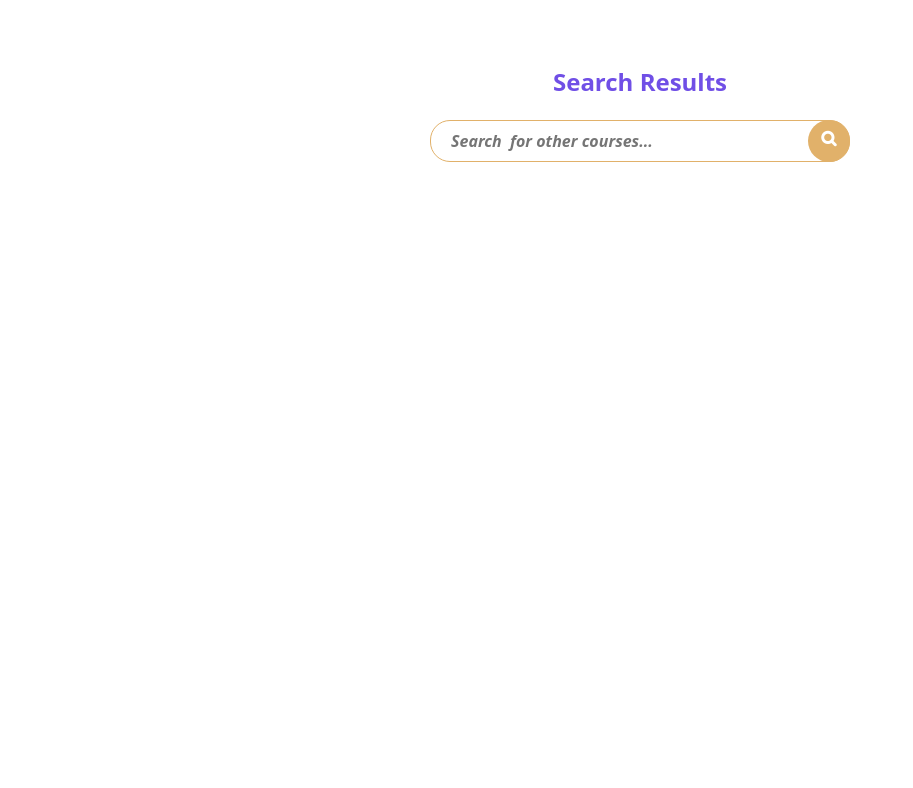
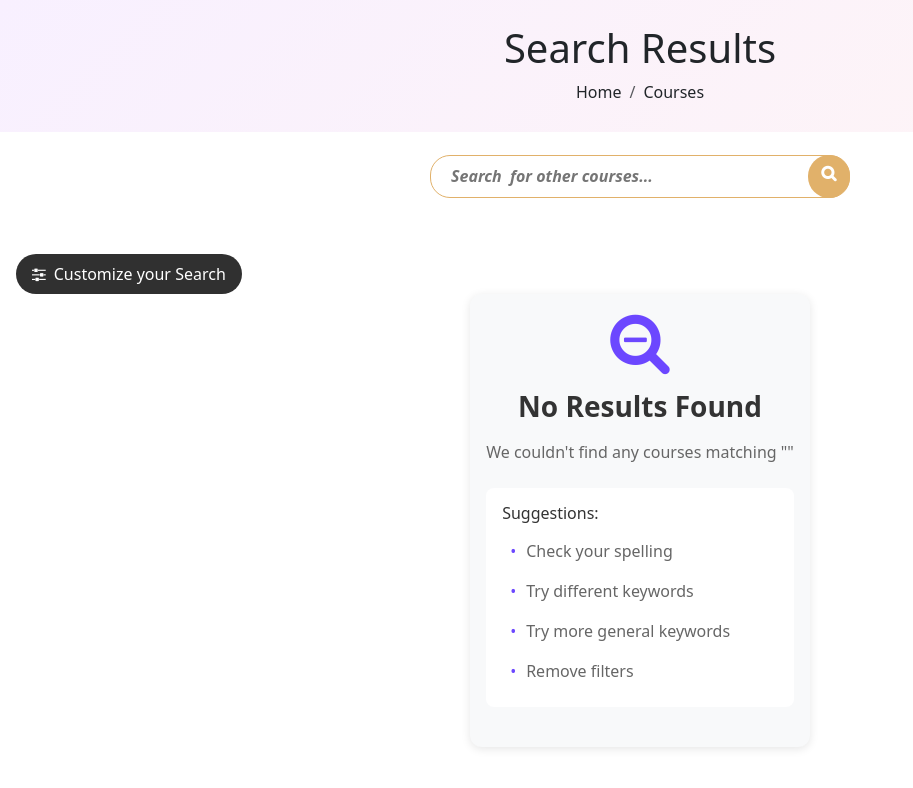
Before and after one commit to pujalakhe/CourseRecom-Frontend-, an Angular app: page /search in a window 1280 px wide. Shown: the top 788 px of the page, without its empty margins (0-913 px from the left). Built offline with nearby package versions, Linux system fonts and the light colour scheme.

Commit message:
search-page component

```diff
--- a/src/app/components/search-page/search-page.component.html
+++ b/src/app/components/search-page/search-page.component.html
@@ -1,9 +1,48 @@
-<div class="search-results text-center mt-5">
-  <h2 class="special-txt text-l">Search Results</h2>
-  <h4 *ngIf="searchedInput" class="special-text semi-bold-m">
-    You searched for: <span class="special-txt">{{ searchedInput }}</span>
-  </h4>
-</div>
+<app-header
+  [title]="'Search Results'"
+  [links]="['home', 'courses']"
+></app-header>
+<h4 *ngIf="searchedInput" class="special-text semi-bold-m text-center py-3">
+  You searched for: <span class="special-txt">{{ searchedInput }}</span>
+</h4>
+
 <app-search-bar
   [placeholderVal]="'Search  for other courses...'"
 ></app-search-bar>
+
+<div class="search-container px-3">
+  <div class="filter-button" (click)="openFilters()">
+    <i class="fa fa-sliders" aria-hidden="true"></i>
+    Customize your Search
+  </div>
+
+  <!-- Your search results here -->
+
+  <app-filter-modal (close)="onFilterClose()" #filterModal> </app-filter-modal>
+</div>
+<!-- No Results Found State -->
+<div>
+  <div class="no-results-container">
+    <div class="no-results-content">
+      <i class="fa fa-search-minus no-results-icon"></i>
+      <h3>No Results Found</h3>
+      <p>We couldn't find any courses matching "{{ searchedInput }}"</p>
+      <div class="suggestions">
+        <h4>Suggestions:</h4>
+        <ul>
+          <li>Check your spelling</li>
+          <li>Try different keywords</li>
+          <li>Try more general keywords</li>
+          <li>Remove filters</li>
+        </ul>
+      </div>
+    </div>
+  </div>
+
+  <!-- Search Results -->
+  <div>
+    <!-- Your existing search results content -->
+  </div>
+
+  <app-filter-modal (close)="onFilterClose()" #filterModal></app-filter-modal>
+</div>
--- a/src/app/components/search-page/search-page.component.scss
+++ b/src/app/components/search-page/search-page.component.scss
@@ -1,4 +1,112 @@
-.search-results {
-  padding: 20px;
-  padding-bottom: 0px;
+.filter-button {
+  display: inline-flex;
+  align-items: center;
+  gap: 8px;
+  padding: 8px 16px;
+  background-color: #303030;
+  color: white;
+  border-radius: 20px;
+  cursor: pointer;
 }
+
+.filter-button:hover {
+  background-color: #404040;
+}
+
+.no-results-container {
+  display: flex;
+  justify-content: center;
+  align-items: center;
+  min-height: 400px;
+}
+
+.no-results-content {
+  text-align: center;
+  max-width: 500px;
+  padding: 16px;
+  background-color: #f8f9fa;
+  border-radius: 12px;
+  box-shadow: 0 2px 10px rgba(0, 0, 0, 0.1);
+}
+
+.no-results-icon {
+  font-size: 64px; /* Converted 4rem to 64px */
+  color: #6c47ff;
+  margin-bottom: 16px; /* Converted 1rem to 16px */
+}
+
+.no-results-content h3 {
+  color: #333;
+  margin-bottom: 16px; /* Converted 1rem to 16px */
+  font-weight: 600;
+}
+
+.no-results-content p {
+  color: #666;
+  margin-bottom: 24px; /* Converted 1.5rem to 24px */
+}
+
+.suggestions {
+  text-align: left;
+  margin: 24px 0; /* Converted 1.5rem to 24px */
+  padding: 16px; /* Converted 1rem to 16px */
+  background-color: #fff;
+  border-radius: 8px;
+}
+
+.suggestions h4 {
+  color: #333;
+  font-size: 16px; /* Converted 1rem to 16px */
+  margin-bottom: 8px; /* Converted 0.5rem to 8px */
+}
+
+.suggestions ul {
+  list-style: none;
+  padding-left: 0;
+  margin: 0;
+}
+
+.suggestions li {
+  color: #666;
+  padding: 8px 0; /* Converted 0.5rem to 8px */
+  position: relative;
+  padding-left: 24px; /* Converted 1.5rem to 24px */
+
+  &:before {
+    content: "•";
+    color: #6c47ff;
+    position: absolute;
+    left: 8px; /* Converted 0.5rem to 8px */
+  }
+}
+
+.clear-search-btn {
+  background-color: #6c47ff;
+  color: white;
+  border: none;
+  padding: 12px 32px; /* Converted 0.75rem 2rem to 12px 32px */
+  border-radius: 25px;
+  font-weight: 500;
+  cursor: pointer;
+  transition: background-color 0.3s ease;
+}
+
+.clear-search-btn:hover {
+  background-color: #5535cc;
+}
+
+/* Add animation */
+@keyframes fadeIn {
+  from {
+    opacity: 0;
+    transform: translateY(20px);
+  }
+  to {
+    opacity: 1;
+    transform: translateY(0);
+  }
+}
+
+.no-results-container {
+  animation: fadeIn 0.3s ease-out;
+}
--- a/src/app/components/search-page/search-page.component.ts
+++ b/src/app/components/search-page/search-page.component.ts
@@ -1,21 +1,47 @@
 import { CommonModule } from '@angular/common';
-import { Component, inject, Input, OnInit } from '@angular/core';
+import { Component, inject, Input, OnInit, ViewChild } from '@angular/core';
 import { ActivatedRoute } from '@angular/router';
 import { SearchBarComponent } from '../search-bar/search-bar.component';
+import { FilterModalComponent } from '../filter-modal/filter-modal.component';
+import { FilterService } from '../../services/filter.service';
+import { HeaderComponent } from '../header/header.component';
 
 @Component({
   selector: 'app-search-page',
   standalone: true,
-  imports: [CommonModule, SearchBarComponent],
+  imports: [
+    CommonModule,
+    SearchBarComponent,
+    FilterModalComponent,
+    HeaderComponent,
+  ],
   templateUrl: './search-page.component.html',
   styleUrl: './search-page.component.scss',
 })
 export class SearchPageComponent implements OnInit {
+  @ViewChild('filterModal') filterModal!: FilterModalComponent;
   activatedRoute = inject(ActivatedRoute);
   searchedInput: string | null = '';
+  constructor(private filterService: FilterService) {}
   ngOnInit() {
     this.activatedRoute.queryParamMap.subscribe((param) => {
       this.searchedInput = param.get('search');
     });
   }
+
+  openFilters() {
+    this.filterModal.show();
+  }
+
+  onFilterClose() {
+    // Handle filter changes
+    const filters = {
+      rating: this.filterModal.selectedRating,
+      level: this.filterModal.selectedLevel,
+      university: this.filterModal.selectedUniversity,
+      sort: this.filterModal.selectedSort,
+    };
+
+    this.filterService.updateFilters(filters);
+  }
 }
```
